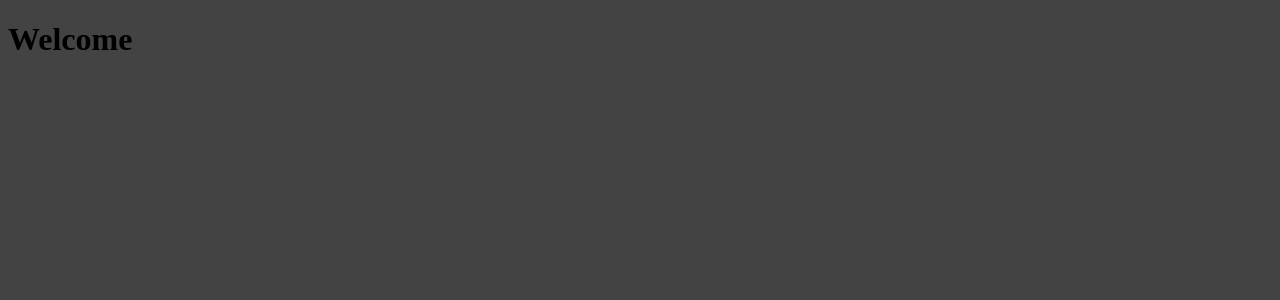
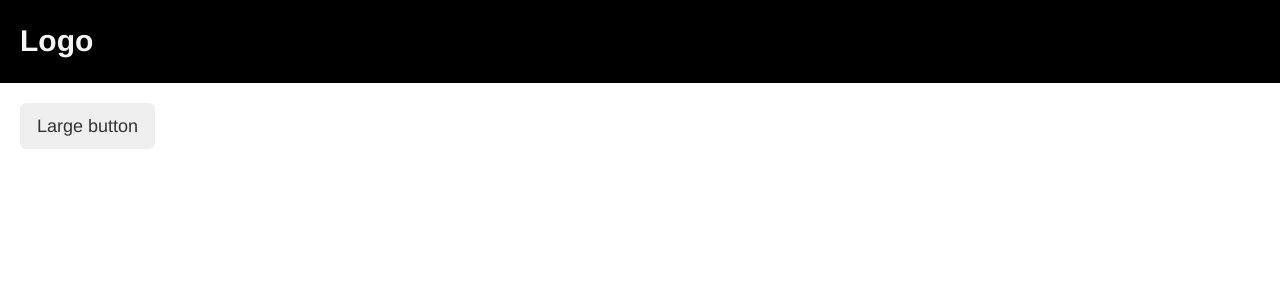
Before and after one commit to SIH-NITK/Code-Breakers, a Django app: page / in a window 1280 px wide. Before the commit the part shown is almost empty. Shown: the top 300 px of the page. Run offline with Django 3.2, Linux system fonts and the light colour scheme; some libraries are stand-ins or nearby versions.

Commit message:
home page

```diff
--- a/WebApp/CropAnalyserApp/templates/CropAnalyserApp/home.html
+++ b/WebApp/CropAnalyserApp/templates/CropAnalyserApp/home.html
@@ -7,10 +7,20 @@
     <meta charset="UTF-8">
     <meta name="viewport" content="width=device-width, initial-scale=1.0">
     <meta http-equiv="X-UA-Compatible" content="ie=edge">
-    <title>Document</title>
+    <title>SIH</title>
     <link rel="stylesheet" type="text/css" href='{% static "/css/home.css" %}'>
+    <link rel="stylesheet" href="https://maxcdn.bootstrapcdn.com/bootstrap/3.4.1/css/bootstrap.min.css">
+    <script src="https://ajax.googleapis.com/ajax/libs/jquery/3.4.1/jquery.min.js"></script>
+    <script src="https://maxcdn.bootstrapcdn.com/bootstrap/3.4.1/js/bootstrap.min.js"></script>
 </head>
 <body>
-    <h1>Welcome</h1>
+    <!--<h1>Welcome</h1>-->
+    <header>
+        <div class="header-left">Logo</div>
+    </header>
+    <div class="buttons">
+        <button type="button" class="btn btn-secondary btn-lg">Large button</button>
+
+    </div>
 </body>
 </html>
--- a/WebApp/static/css/home.css
+++ b/WebApp/static/css/home.css
@@ -1,3 +1,21 @@
 body{
-    background: #434343;
+    margin: 0;
+    padding: 0;
 }
+
+header{
+    background-color: black;
+    color: whitesmoke;
+    padding: 20px;
+
+}
+
+.header-left{
+    font-weight: bolder;
+    font-size: 30px;
+}
+
+.buttons{
+    padding: 20px;
+
+}
```
